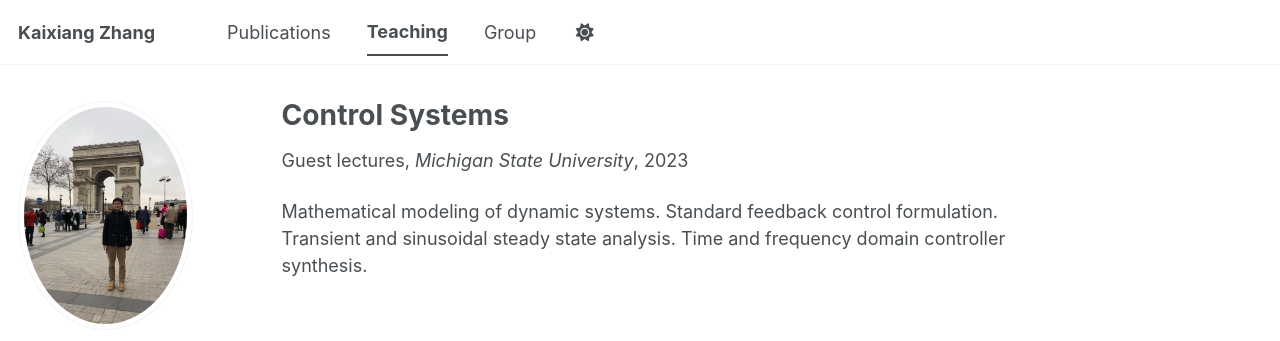
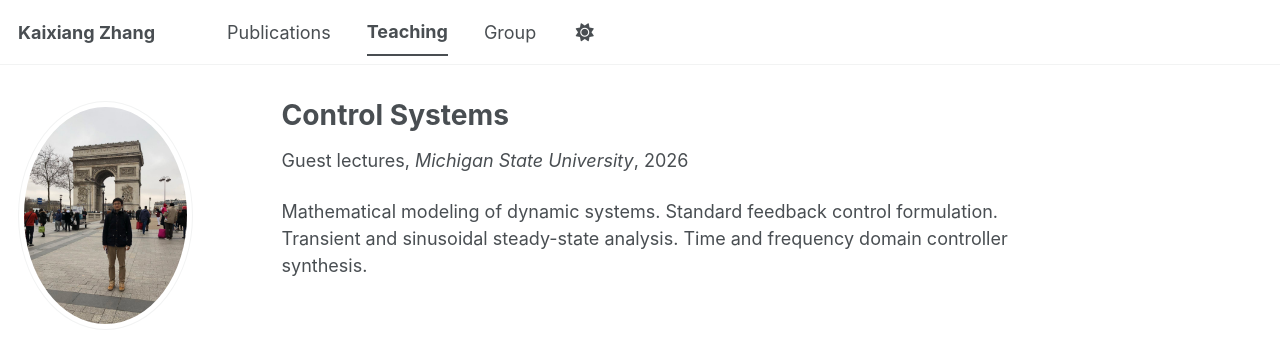
Before and after one commit to kaixiang-zhang91/kaixiang-zhang91.github.io, a Jekyll site: the page built from _teaching/controlSystems.md, in a window 1280 px wide. Shown: the top 341 px of the page. Built offline with Jekyll 4.4.1, drawn with Linux system fonts in a browser that asks for light colours; a style sheet for code colours, icons or effects is not loaded; some of the changed lines change nothing that is shown.

Commit message:
Revise course dates and add semester details
Updated date and added semesters for the control systems course.

```diff
--- a/_teaching/controlSystems.md
+++ b/_teaching/controlSystems.md
@@ -4,8 +4,12 @@ collection: teaching
 type: "Guest lectures"
 permalink: /teaching/controlSystems
 venue: "Michigan State University"
-date: 2023-03-01, 2024-03-01, 2026-03-01
+date: 2026-03-01
+semsters:
+  - "Spring 2023"
+  - "Spring 2024"
+  - "Spring 2026"
 location: ""
 ---
 
-Mathematical modeling of dynamic systems. Standard feedback control formulation. Transient and sinusoidal steady state analysis. Time and frequency domain controller synthesis.
+Mathematical modeling of dynamic systems. Standard feedback control formulation. Transient and sinusoidal steady-state analysis. Time and frequency domain controller synthesis.
```
